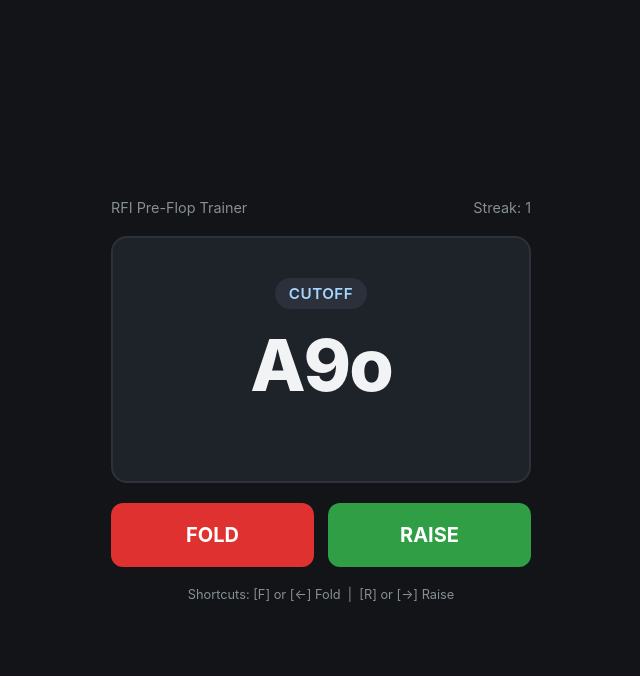
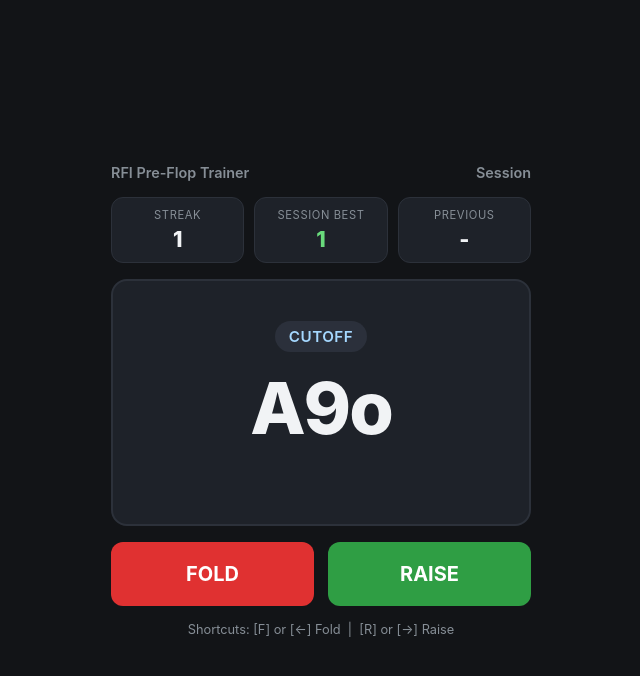
Before and after one commit to christopher-jones-nz/ChristopherPokerHandTrainer, a plain HTML site: page index.html in a window 1280 px wide. Both pictures are taken after a click on the button "FOLD". Shown: the whole page, without its empty margins (319-959 px from the left). Drawn offline with Linux system fonts and the light colour scheme.

Commit message:
Add best, previous, and current score to tracker

```diff
--- a/index.html
+++ b/index.html
@@ -45,7 +45,7 @@
         max-width: 420px;
         display: flex;
         flex-direction: column;
-        gap: 20px;
+        gap: 16px;
       }
 
       .header {
@@ -53,7 +53,40 @@
         justify-content: space-between;
         align-items: center;
         font-size: 0.9rem;
+        font-weight: 600;
         color: var(--muted);
+      }
+
+      .scoreboard {
+        display: grid;
+        grid-template-columns: repeat(3, 1fr);
+        gap: 10px;
+      }
+
+      .stat-box {
+        background: var(--card-bg);
+        border: 1px solid var(--border);
+        border-radius: 12px;
+        padding: 10px 8px;
+        text-align: center;
+      }
+
+      .stat-label {
+        font-size: 0.7rem;
+        text-transform: uppercase;
+        letter-spacing: 0.6px;
+        color: var(--muted);
+        margin-bottom: 4px;
+      }
+
+      .stat-value {
+        font-size: 1.35rem;
+        font-weight: 800;
+        color: var(--text);
+      }
+
+      .stat-value.highlight {
+        color: #69db7c;
       }
 
       .board {
@@ -149,7 +182,22 @@
     <div class="app">
       <div class="header">
         <span>RFI Pre-Flop Trainer</span>
-        <span id="streak">Streak: 0</span>
+        <span>Session</span>
+      </div>
+
+      <div class="scoreboard">
+        <div class="stat-box">
+          <div class="stat-label">Streak</div>
+          <div class="stat-value" id="streak">0</div>
+        </div>
+        <div class="stat-box">
+          <div class="stat-label">Session Best</div>
+          <div class="stat-value highlight" id="highScore">0</div>
+        </div>
+        <div class="stat-box">
+          <div class="stat-label">Previous</div>
+          <div class="stat-value" id="prevScore">-</div>
+        </div>
       </div>
 
       <div class="board" id="board">
@@ -200,7 +248,7 @@
         return {
           r1: RANKS.indexOf(part[0]),
           r2: RANKS.indexOf(part[1]),
-          type: part.slice(2), // 's', 'o', or ''
+          type: part.slice(2),
         };
       }
 
@@ -210,7 +258,7 @@
         for (const rawToken of tokens) {
           const token = rawToken.trim();
 
-          // 1. Handle dual-suit shorthand (e.g. "AQos+" -> "AQo+" and "AQs+")
+          // 1. Dual-suit shorthand (e.g. "AQos+" -> "AQo+" and "AQs+")
           if (/os\+?$|so\+?$/.test(token)) {
             const expanded = expandRange([
               token.replace(/os|so/, "o"),
@@ -223,7 +271,7 @@
           const isPlus = token.endsWith("+");
           const clean = isPlus ? token.slice(0, -1) : token;
 
-          // 2. Handle dash ranges (e.g. "JTs-76s", "J9s-53s", "T7s-96s", "JTs-43s+", "88-55", "ATs-A5s")
+          // 2. Dash ranges (e.g. "JTs-76s", "J9s-53s", "T7s-96s", "JTs-43s+", "88-55", "ATs-A5s")
           if (clean.includes("-")) {
             const [startStr, endStr] = clean.split("-");
             const start = parseHandPart(startStr);
@@ -239,7 +287,6 @@
             const d2 = end.r2 - start.r2;
 
             if (start.r1 === start.r2 && end.r1 === end.r2) {
-              // Pocket pair range (e.g. 88-55)
               const step = Math.sign(d1) || 1;
               for (
                 let i = start.r1;
@@ -249,7 +296,6 @@
                 set.add(RANKS[i] + RANKS[i]);
               }
             } else if (d1 === 0) {
-              // Same high card range (e.g. ATs-A5s)
               const step = Math.sign(d2) || 1;
               for (
                 let i = start.r2;
@@ -259,7 +305,6 @@
                 set.add(RANKS[start.r1] + RANKS[i] + type);
               }
             } else if (d1 === d2) {
-              // Diagonal connector/gapper range (e.g. JTs-76s, J9s-53s, T7s-96s)
               const steps = Math.abs(d1);
               const step = Math.sign(d1);
               for (let k = 0; k <= steps; k++) {
@@ -269,7 +314,6 @@
                     type,
                 );
               }
-              // If trailing '+' was included on a diagonal range (e.g. JTs-43s+), include higher diagonals too
               if (isPlus) {
                 let up1 = start.r1 - 1;
                 let up2 = start.r2 - 1;
@@ -285,7 +329,7 @@
             continue;
           }
 
-          // 3. Handle standard '+' ranges and single hands (e.g. "22+", "A2s+", "KQs")
+          // 3. Standard '+' ranges and single hands
           const { r1, r2, type } = parseHandPart(clean);
           if (r1 < 0 || r2 < 0) {
             console.warn(`Invalid hand token: ${rawToken}`);
@@ -318,6 +362,8 @@
       let currentHand = "";
       let currentPos = "";
       let streak = 0;
+      let highScore = 0;
+      let prevScore = null;
       let locked = false;
 
       const boardEl = document.getElementById("board");
@@ -325,6 +371,14 @@
       const handEl = document.getElementById("hand");
       const feedbackEl = document.getElementById("feedback");
       const streakEl = document.getElementById("streak");
+      const highScoreEl = document.getElementById("highScore");
+      const prevScoreEl = document.getElementById("prevScore");
+
+      function updateScoreboard() {
+        streakEl.textContent = streak;
+        highScoreEl.textContent = highScore;
+        prevScoreEl.textContent = prevScore === null ? "-" : prevScore;
+      }
 
       function dealHand() {
         const c1 = Math.floor(Math.random() * 52);
@@ -362,17 +416,21 @@
 
         if (isCorrect) {
           streak++;
+          if (streak > highScore) {
+            highScore = streak;
+          }
           boardEl.classList.add("correct");
           feedbackEl.textContent = `Correct (${shouldRaise ? "Raise" : "Fold"})`;
           feedbackEl.style.color = "#69db7c";
         } else {
+          prevScore = streak;
           streak = 0;
           boardEl.classList.add("wrong");
           feedbackEl.textContent = `Wrong — ${currentHand} from ${currentPos} is a ${shouldRaise ? "RAISE" : "FOLD"}`;
           feedbackEl.style.color = "#ff8787";
         }
 
-        streakEl.textContent = `Streak: ${streak}`;
+        updateScoreboard();
         setTimeout(nextCard, isCorrect ? 450 : 1200);
       }
 
```
